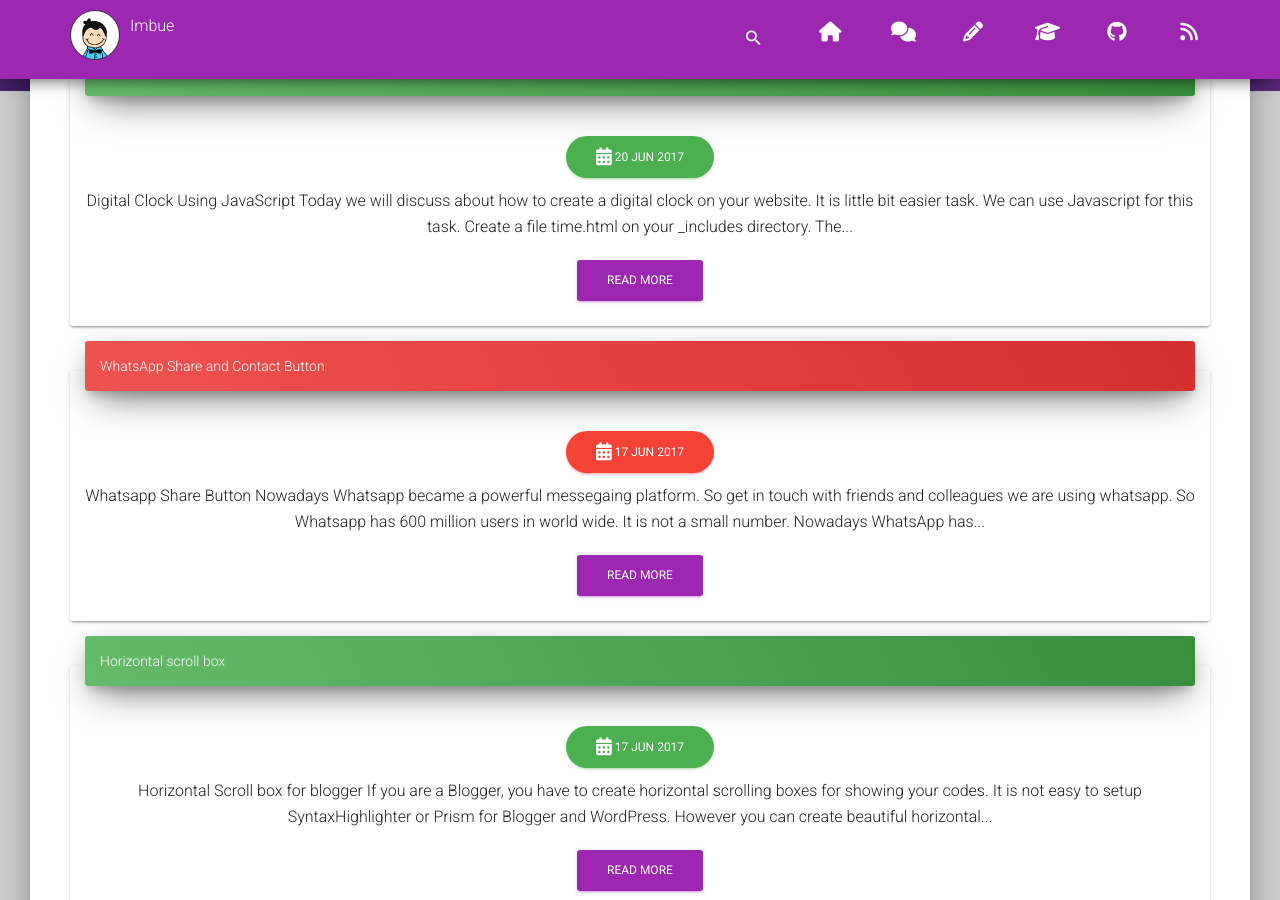
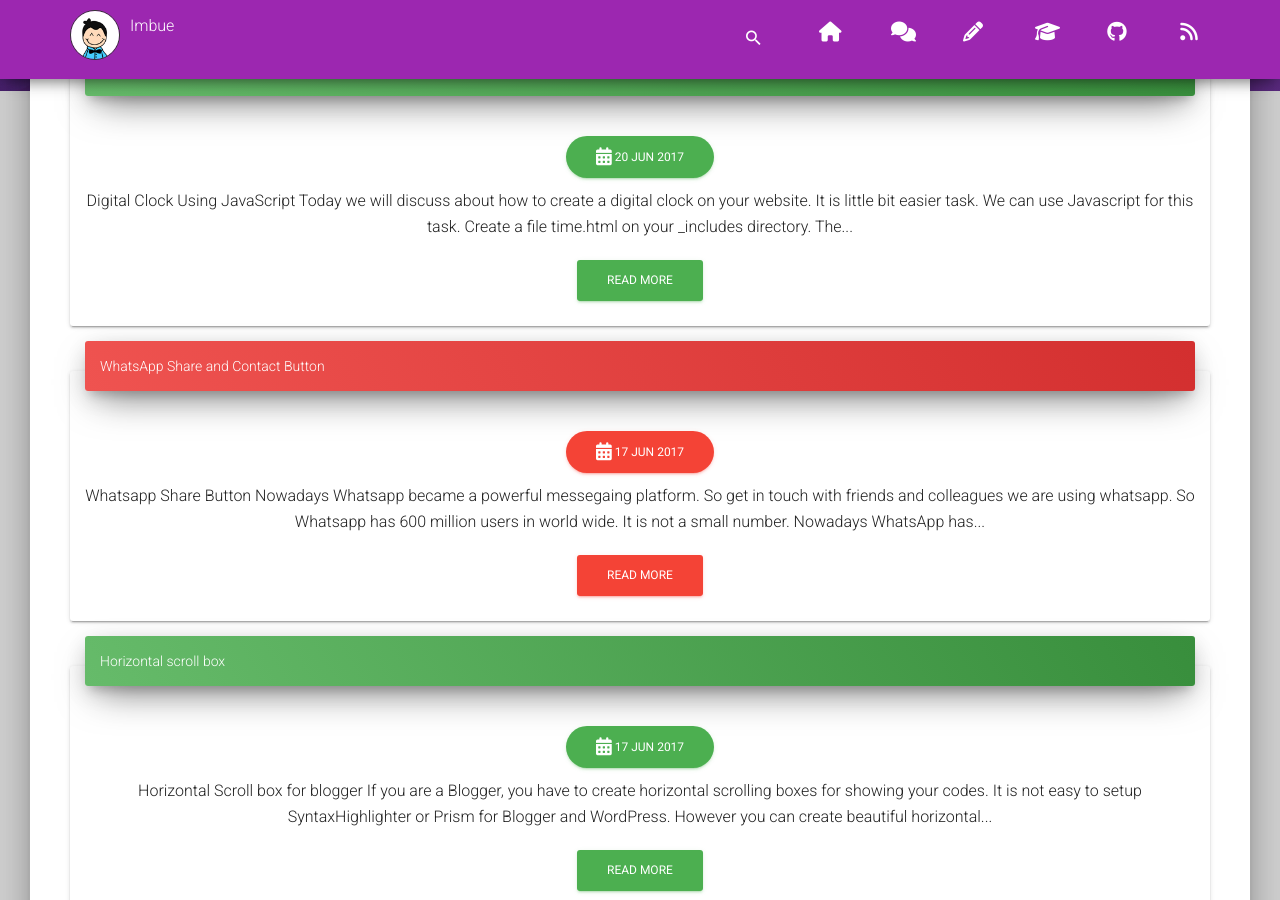
Before and after one commit to tip4programs/imbue, a Jekyll site: the page built from index.html, in a window 1280 px wide and 900 px high, scrolled down 719 px. Built offline with Jekyll 4.4.1, drawn with Linux system fonts in a browser that asks for light colours; nearby versions of some CDN libraries; the list of posts is cut into pages by our own code.

Commit message:
Update index.html

```diff
--- a/index.html
+++ b/index.html
@@ -22,7 +22,7 @@ title: Welcome to Our Blog
                <i class="fa fa-calendar" aria-hidden="true"></i> {{ post.date | date_to_string }}
                </button>
            <p>{{ post.content | strip_html | truncatewords: 40 }}</p>
-               <a href="{{ post.url | prepend: site.baseurl }}" class="btn btn-primary">Read More</a>
+               <a href="{{ post.url | prepend: site.baseurl }}" class="btn btn-{{ post.card_color }}">Read More</a>
            </div>
          </div>
         </div>
```
